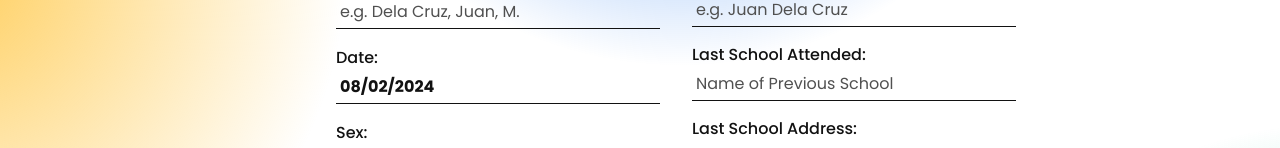
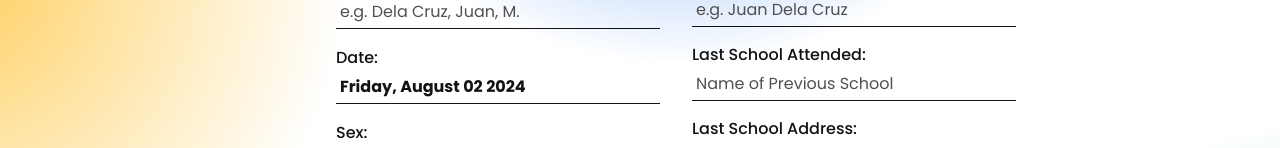
Before and after one commit to raymayo/entrance-exam, a React (Vite) app: page / in a window 1280 px wide. Shown: the part 230-378 px from the top of the page. Built offline with nearby package versions, Linux system fonts and the light colour scheme.

Commit message:
update spreadsheet

```diff
--- a/src/components/ExamEntry.jsx
+++ b/src/components/ExamEntry.jsx
@@ -60,10 +60,15 @@
 	};
 
 	function formatDate(date) {
+		const days = ['Sunday', 'Monday', 'Tuesday', 'Wednesday', 'Thursday', 'Friday', 'Saturday'];
+		const months = ['January', 'February', 'March', 'April', 'May', 'June', 'July', 'August', 'September', 'October', 'November', 'December'];
+
+		const dayOfWeek = days[date.getDay()];
 		const day = String(date.getDate()).padStart(2, '0');
-		const month = String(date.getMonth() + 1).padStart(2, '0'); // Months are zero-based
+		const month = months[date.getMonth()]; // Months are zero-based
 		const year = date.getFullYear();
-		return `${month}/${day}/${year}`; // Customize the format as needed
+
+		return `${dayOfWeek}, ${month} ${day} ${year}`;
 	}
 
 	return (
--- a/src/components/ExelEditor.jsx
+++ b/src/components/ExelEditor.jsx
@@ -51,7 +51,7 @@
         // Map formData to specific cells
 
         const cellMapping = {
-          'A2': formData.regNo || '',
+          // 'A2': formData.regNo || '',
           'B2': formData.fullName || '',
           'C2': formData.Date || '',
           'D2': formData.genderSelect || '',
```
Also changed, not shown: 1 other file (tests, documents, lock files or other folders).
